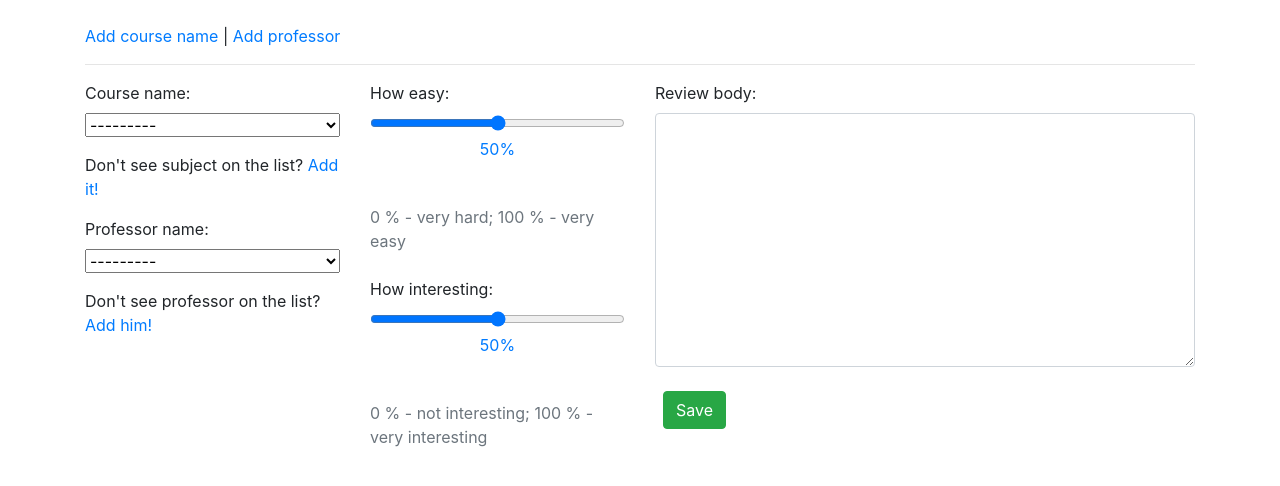
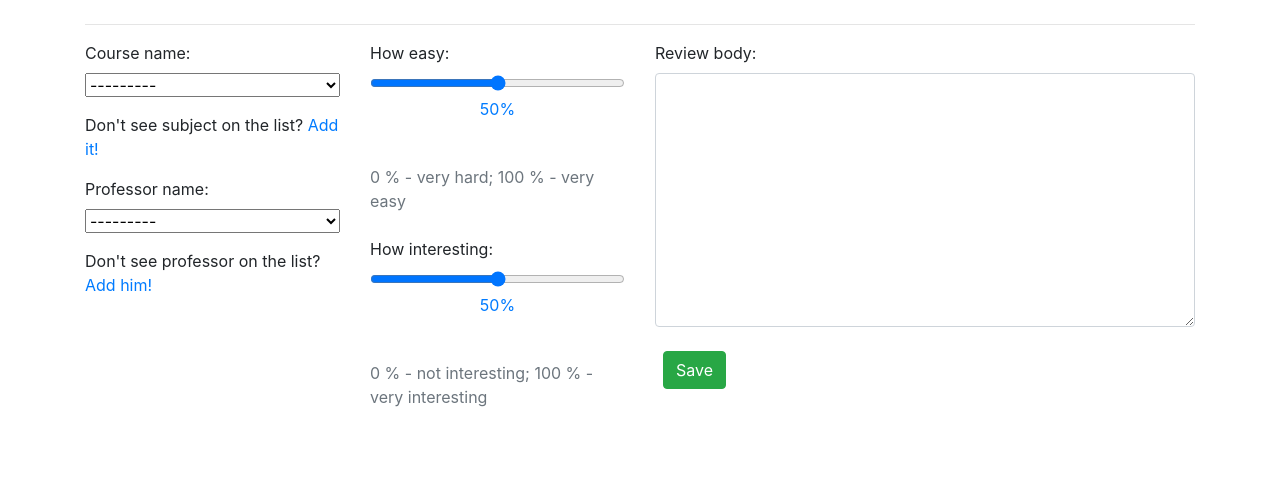
Before and after one commit to mixnix/subject_rate, a Django app: page /new/ in a window 1280 px wide. Shown: the part 56-542 px from the top of the page. Run offline with Django 3.2, Linux system fonts and the light colour scheme; the visitor is signed in with stand-in values (Sample User, id 1); data that the repository does not hold is empty; parts of the project's set-up code (start-up, migrations or seed data) failed here and were passed over; some libraries are stand-ins or nearby versions.

Commit message:
more pure layout

```diff
--- a/templates/pages/review_new.html
+++ b/templates/pages/review_new.html
@@ -13,13 +13,7 @@
 
     </script>
 
-    <div class="row">
-        <div class="col-md-4">
-            <a href="{% url 'course-new' %}">Add course name</a>
-            |
-            <a href="{% url 'professor-new' %}">Add professor</a>
-        </div>
-    </div>
+
 
     <hr>
 
```
